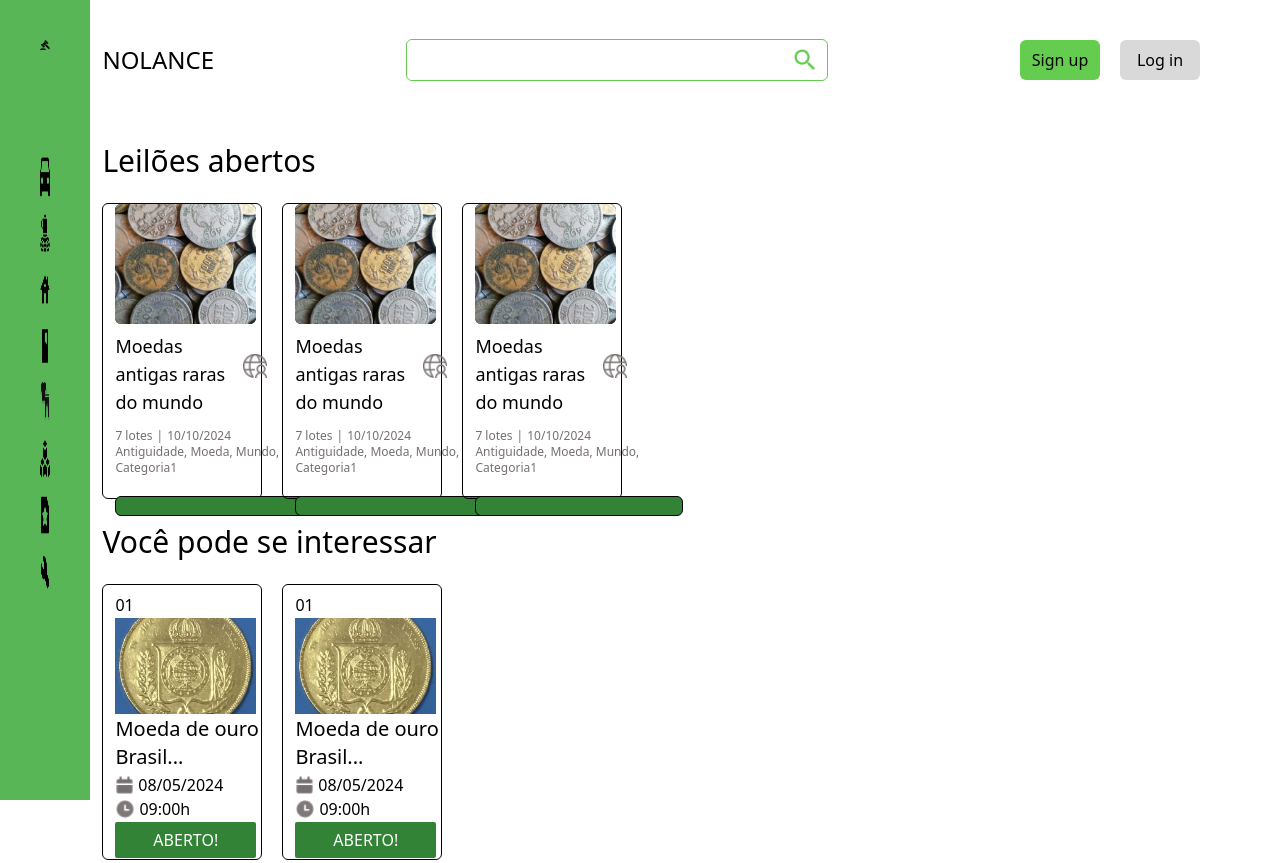
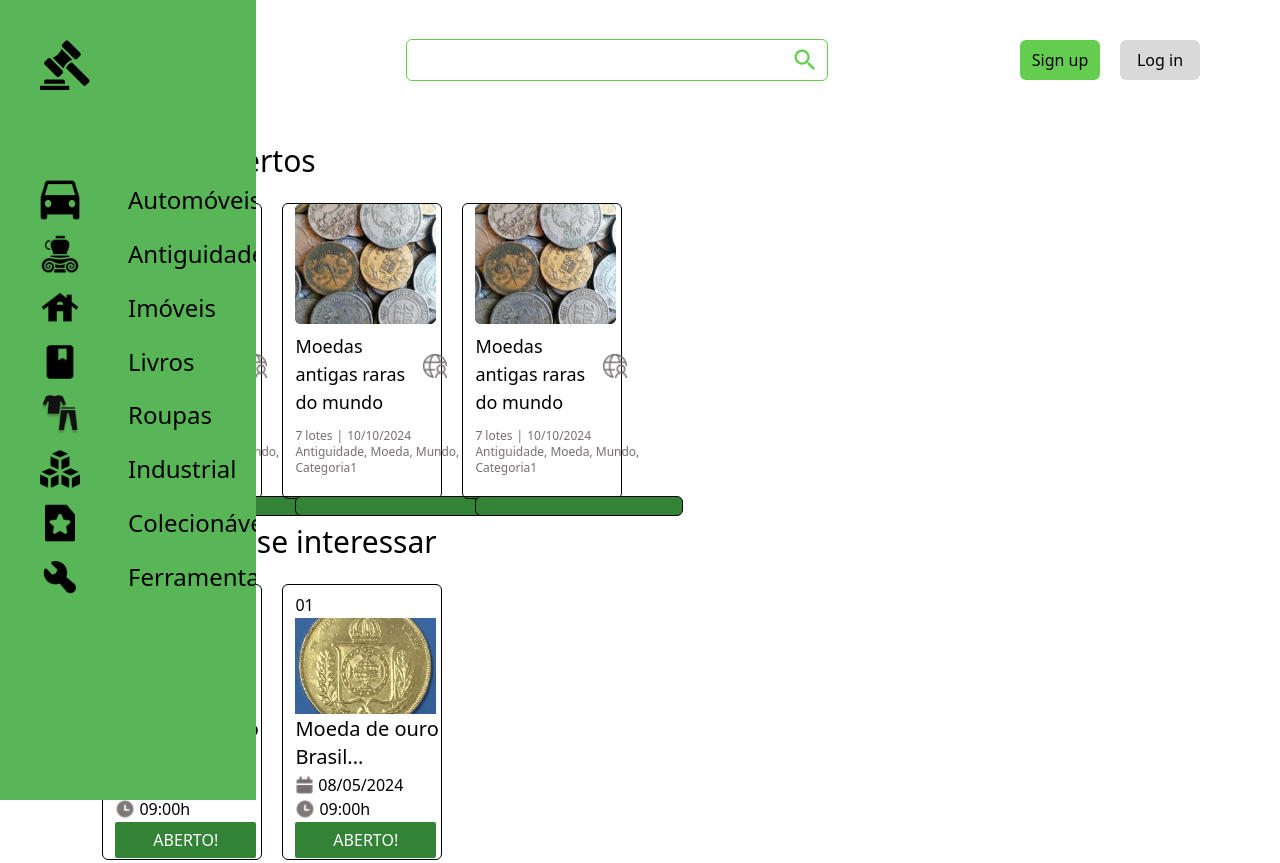
Before and after one commit to giovbel/nolance_frontend, a website: page home.html in a window 1280 px wide. Shown: the top 863 px of the page. Drawn offline with nearby package versions, Linux system fonts and the light colour scheme.

Commit message:
barra lateral

```diff
--- a/home.html
+++ b/home.html
@@ -15,18 +15,18 @@
 
 <body class="flex">
 
-  <div class="w-[7vw] h-screen bg-[#59B657] grid p-10 gap-10 fixed">
+  <div class="w-[6vw] h-screen bg-[#59B657] z-[99] grid p-10 gap-10 transition-all fixed hover:w-[20vw] overflow-hidden">
     <img src="../img/logo.png" alt="">
 
-    <div class="grid gap-2 pb-40">
-      <img class="size-[40px]" src="../img/automoveis.png" alt="">
-      <img class="size-[40px]" src="../img/antiguidades.png" alt="">
-      <img class="size-[40px]" src="../img/imoveis.png" alt="">
-      <img class="size-[40px]" src="../img/livros.png" alt="">
-      <img class="size-[40px]" src="../img/roupas.png" alt="">
-      <img class="size-[40px]" src="../img/industrial.png" alt="">
-      <img class="size-[40px]" src="../img/colecionavel.png" alt="">
-      <img class="size-[40px]" src="../img/ferramenta.png" alt="">
+    <div class="grid gap-2 pb-40 text-2xl">
+      <a href=""  class="flex gap-12 items-center"><img class="size-[40px]" src="../img/automoveis.png" alt=""> <span>Automóveis</span></a>
+      <a href="" class="flex gap-12 items-center"><img class="size-[40px]" src="../img/antiguidades.png" alt=""> <span>Antiguidades</span></a>
+      <a href="" class="flex gap-12 items-center"><img class="size-[40px]" src="../img/imoveis.png" alt=""> <span>Imóveis</span></a>
+      <a href="" class="flex gap-12 items-center"><img class="size-[40px]" src="../img/livros.png" alt=""> <span>Livros</span></a>
+      <a href="" class="flex gap-12 items-center"><img class="size-[40px]" src="../img/roupas.png" alt=""> <span>Roupas</span></a>
+      <a href="" class="flex gap-12 items-center"><img class="size-[40px]" src="../img/industrial.png" alt=""> <span>Industrial</span></a>
+      <a href="" class="flex gap-12 items-center"><img class="size-[40px]" src="../img/colecionavel.png" alt=""> <span>Colecionáveis</span></a>
+      <a href="" class="flex gap-12 items-center"><img class="size-[40px]" src="../img/ferramenta.png" alt=""> <span>Ferramentas</span></a>
     </div>
 
 
```
